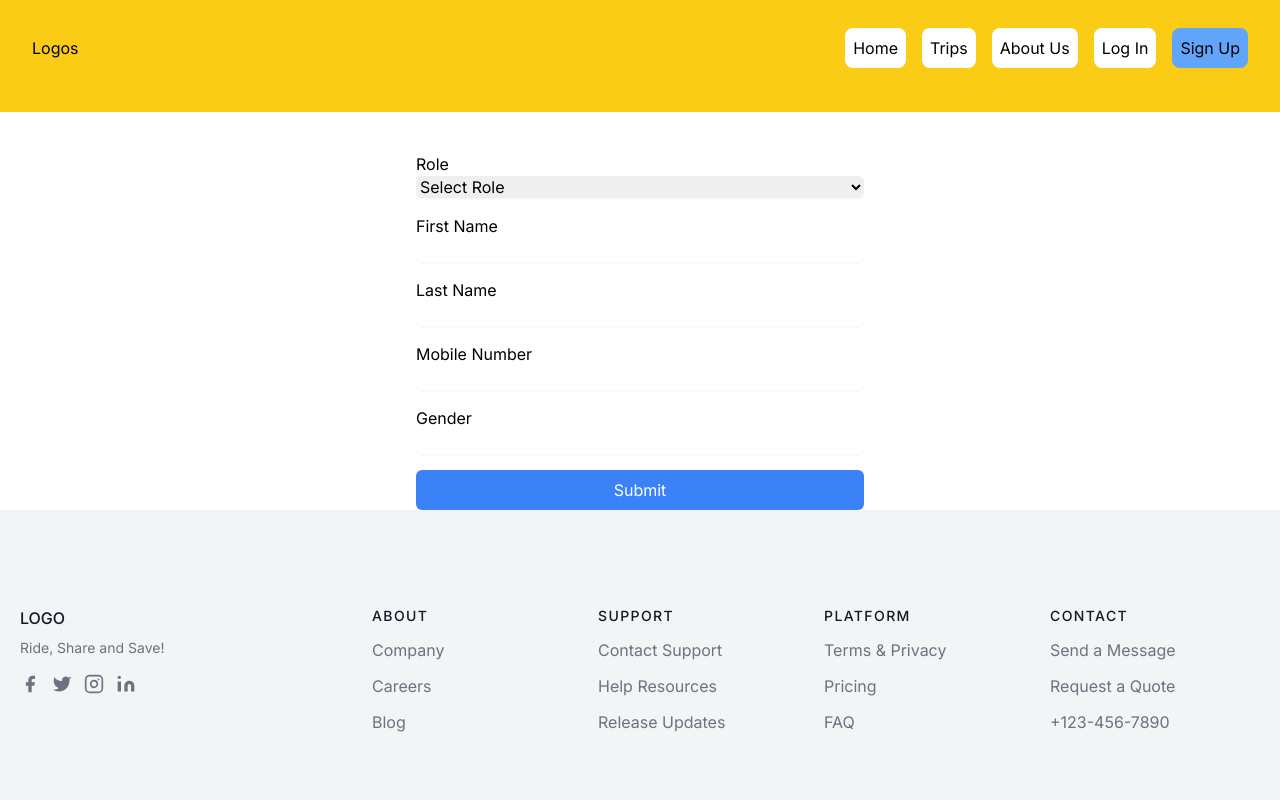
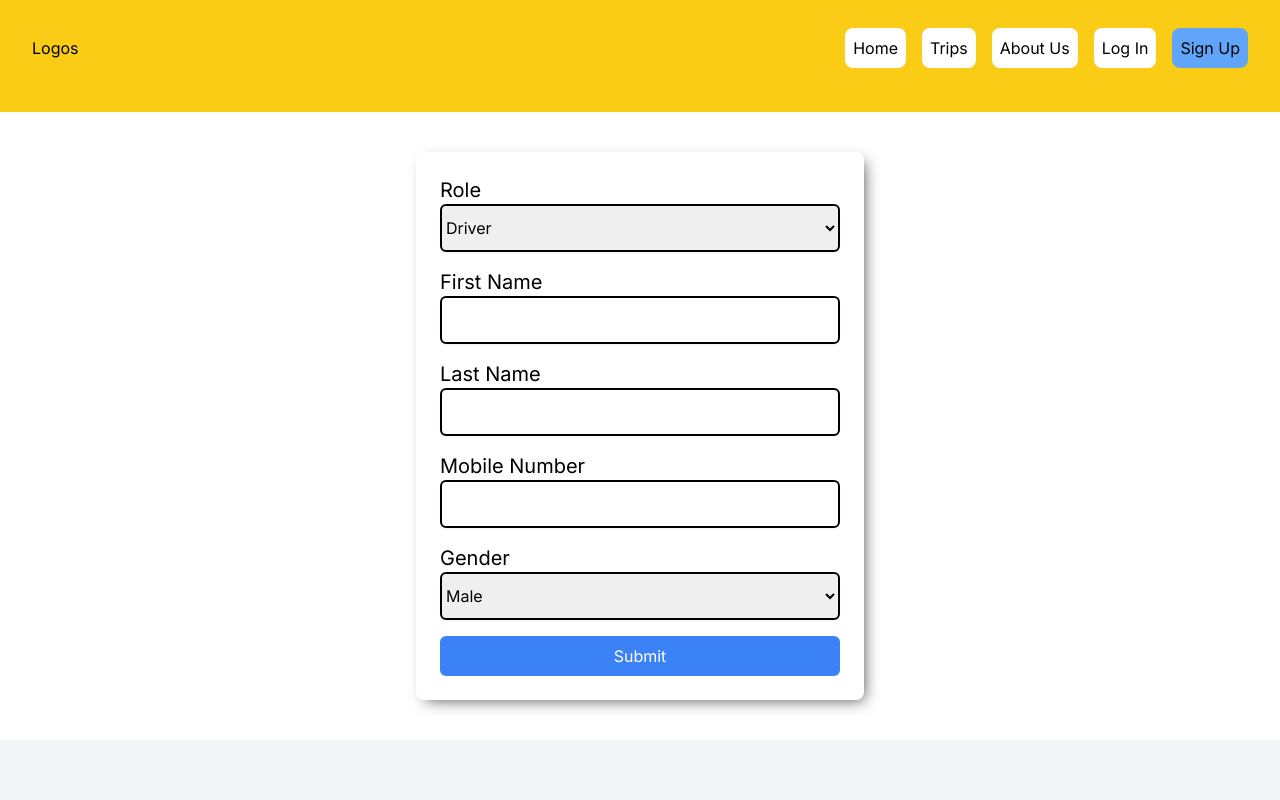
Before and after one commit to Bhargavaansh2211/HOF, a Next.js app in the folder coride/: page /onboarding in a window 1280 px wide. Shown: the top 800 px of the page. Built offline with nearby package versions, Linux system fonts and the light colour scheme.

Commit message:
onboard new

```diff
--- a/coride/src/app/onboarding/page.tsx
+++ b/coride/src/app/onboarding/page.tsx
@@ -52,81 +52,83 @@
   };
 
   return (
-    <div className="max-w-md mx-auto mt-10">
+    <div className="max-w-md mx-auto mt-10 mb-10 bg-white p-6 rounded-lg shadow-[5px_5px_15px_-5px_rgba(0,0,0,.7)]">
       <form onSubmit={handleSubmit} className="space-y-4">
         <div>
-          <label htmlFor="role" className="block">Role</label>
+          <label htmlFor="role" className="block  text-xl">Role</label>
           <select
             id="role"
             value={role}
             onChange={handleRoleChange}
-            className="block w-full border-gray-300 rounded-md shadow-sm focus:ring-blue-500 focus:border-blue-500"
+            className="block w-full h-12  border-2 border-black rounded-md shadow-sm focus:ring-blue-500 focus:border-blue-500"
           >
-            <option value="">Select Role</option>
             <option value="Driver">Driver</option>
             <option value="Customer">Customer</option>
           </select>
         </div>
         <div>
-          <label htmlFor="first_name" className="block">First Name</label>
+          <label htmlFor="first_name" className="block  text-xl">First Name</label>
           <input
             type="text"
             id="first_name"
             value={first_name}
             onChange={handleFirst_nameChange}
-            className="block w-full border-gray-300 rounded-md shadow-sm focus:ring-blue-500 focus:border-blue-500"
+            className="block w-full h-12 border-2 border-black rounded-md shadow-sm focus:ring-blue-500 focus:border-blue-500"
           />
         </div>
         <div>
-          <label htmlFor="last_name" className="block">Last Name</label>
+          <label htmlFor="last_name" className="block  text-xl">Last Name</label>
           <input
             type="text"
             id="last_name"
             value={last_name}
             onChange={handleLast_nameChange}
-            className="block w-full border-gray-300 rounded-md shadow-sm focus:ring-blue-500 focus:border-blue-500"
+            className="block w-full h-12 border-2 border-black rounded-md shadow-sm focus:ring-blue-500 focus:border-blue-500"
           />
         </div>
         <div>
-          <label htmlFor="mobile" className="block">Mobile Number</label>
+          <label htmlFor="mobile" className="block  text-xl">Mobile Number</label>
           <input
             type="text"
             id="mobile"
             value={mobile}
             onChange={handleMobileChange}
-            className="block w-full border-gray-300 rounded-md shadow-sm focus:ring-blue-500 focus:border-blue-500"
+            className="block w-full h-12 border-2 border-black rounded-md shadow-sm focus:ring-blue-500 focus:border-blue-500"
           />
         </div>
         <div>
-          <label htmlFor="gender" className="block">Gender</label>
-          <input
-            type="text"
+          <label htmlFor="role" className="block  text-xl">Gender</label>
+          <select
             id="gender"
             value={gender}
-            onChange={handleGenderChange}
-            className="block w-full border-gray-300 rounded-md shadow-sm focus:ring-blue-500 focus:border-blue-500"
-          />
+            onChange={handleRoleChange}
+            aria-placeholder='Select Gender'
+            className="block w-full h-12  border-2 border-black rounded-md shadow-sm focus:ring-blue-500 focus:border-blue-500"
+          >
+            <option value="Driver">Male</option>
+            <option value="Customer">Female</option>
+          </select>
         </div>
         {role === 'Driver' && (
           <>
             <div>
-              <label htmlFor="vehicleType" className="block">Vehicle Type</label>
+              <label htmlFor="vehicleType" className="block  text-xl">Vehicle Type</label>
               <input
                 type="text"
                 id="vehicleType"
                 value={vehicleType}
                 onChange={handleVehicleTypeChange}
-                className="block w-full border-gray-300 rounded-md shadow-sm focus:ring-blue-500 focus:border-blue-500"
+                className="block w-full h-12 border-2 border-black rounded-md shadow-sm focus:ring-blue-500 focus:border-blue-500"
               />
             </div>
             <div>
-              <label htmlFor="vehicleNumber" className="block">Vehicle Number</label>
+              <label htmlFor="vehicleNumber" className="block  text-xl">Vehicle Number</label>
               <input
                 type="text"
                 id="vehicleNumber"
                 value={vehicleNumber}
                 onChange={handleVehicleNumberChange}
-                className="block w-full border-gray-300 rounded-md shadow-sm focus:ring-blue-500 focus:border-blue-500"
+                className="block w-full h-12 border-2 border-black rounded-md shadow-sm focus:ring-blue-500 focus:border-blue-500"
               />
             </div>
           </>
```
